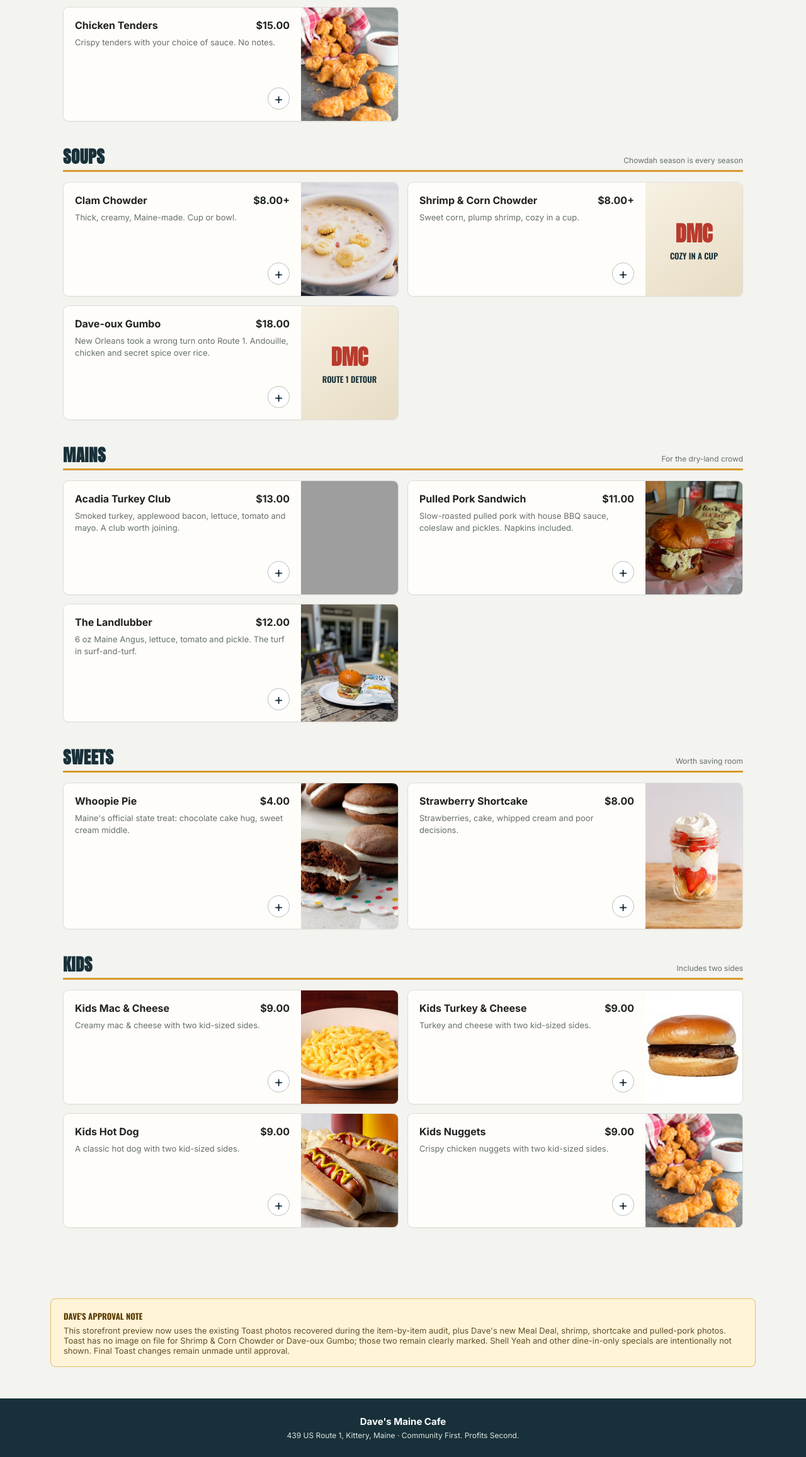
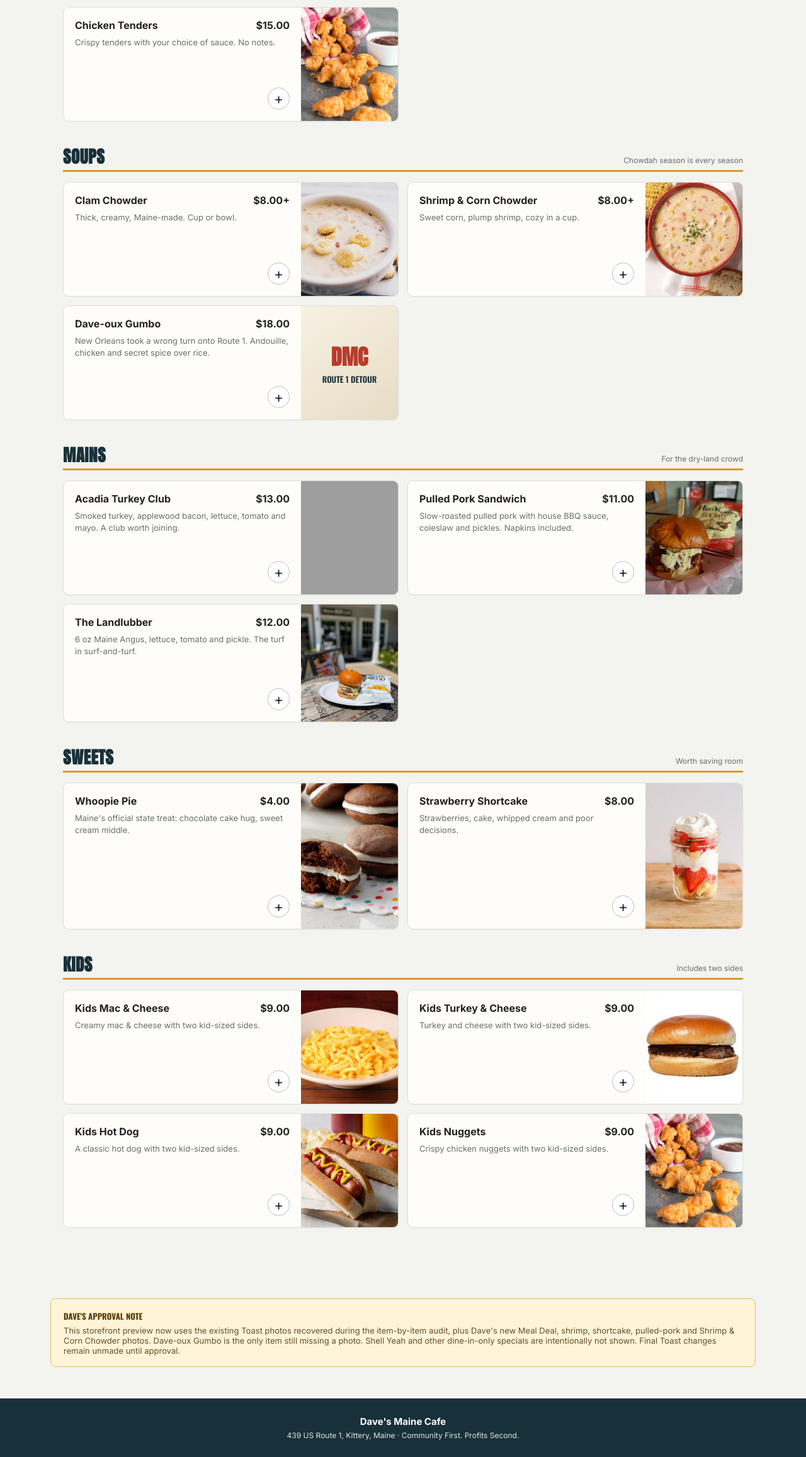
Before and after one commit to ethanhawkes-gif/daves-maine-cafe, a plain HTML site: page staging/ops/online-ordering.html in a window 1280 px wide. Shown: the part 1411-3725 px from the top of the page at 63% size. Drawn offline with nearby package versions, Linux system fonts and the light colour scheme; grey boxes are pictures that could not be loaded.

Commit message:
Add cropped shrimp corn chowder photo to staging

```diff
--- a/staging/ops/online-ordering.html
+++ b/staging/ops/online-ordering.html
@@ -53,7 +53,7 @@
 
     <section id="soups"><div class="section-head"><h2>Soups</h2><span>Chowdah season is every season</span></div><div class="grid">
       <article class="card"><div class="card-body"><div class="name-row"><div class="name">Clam Chowder</div><div class="price">$8.00+</div></div><div class="desc">Thick, creamy, Maine-made. Cup or bowl.</div><button class="add">+</button></div><img class="photo" src="../../assets/photos/toast-clam-chowder.jpg" alt="Maine clam chowder"></article>
-      <article class="card"><div class="card-body"><div class="name-row"><div class="name">Shrimp &amp; Corn Chowder</div><div class="price">$8.00+</div></div><div class="desc">Sweet corn, plump shrimp, cozy in a cup.</div><button class="add">+</button></div><div class="placeholder"><div><b>DMC</b>Cozy in a cup</div></div></article>
+      <article class="card"><div class="card-body"><div class="name-row"><div class="name">Shrimp &amp; Corn Chowder</div><div class="price">$8.00+</div></div><div class="desc">Sweet corn, plump shrimp, cozy in a cup.</div><button class="add">+</button></div><img class="photo" src="../../assets/photos/shrimp-corn-chowder-2026-07.jpg" alt="Shrimp and corn chowder"></article>
       <article class="card"><div class="card-body"><div class="name-row"><div class="name">Dave-oux Gumbo</div><div class="price">$18.00</div></div><div class="desc">New Orleans took a wrong turn onto Route 1. Andouille, chicken and secret spice over rice.</div><button class="add">+</button></div><div class="placeholder"><div><b>DMC</b>Route 1 detour</div></div></article>
     </div></section>
 
@@ -76,7 +76,7 @@
     </div></section>
   </main>
 
-  <div class="approval"><strong>Dave's approval note</strong><p>This storefront preview now uses the existing Toast photos recovered during the item-by-item audit, plus Dave's new Meal Deal, shrimp, shortcake and pulled-pork photos. Toast has no image on file for Shrimp &amp; Corn Chowder or Dave-oux Gumbo; those two remain clearly marked. Shell Yeah and other dine-in-only specials are intentionally not shown. Final Toast changes remain unmade until approval.</p></div>
+  <div class="approval"><strong>Dave's approval note</strong><p>This storefront preview now uses the existing Toast photos recovered during the item-by-item audit, plus Dave's new Meal Deal, shrimp, shortcake, pulled-pork and Shrimp &amp; Corn Chowder photos. Dave-oux Gumbo is the only item still missing a photo. Shell Yeah and other dine-in-only specials are intentionally not shown. Final Toast changes remain unmade until approval.</p></div>
   <footer><strong>Dave's Maine Cafe</strong>439 US Route 1, Kittery, Maine · Community First. Profits Second.</footer>
 </body>
 </html>
```
Also changed, not shown: assets/photos/shrimp-corn-chowder-2026-07.jpg (added).
